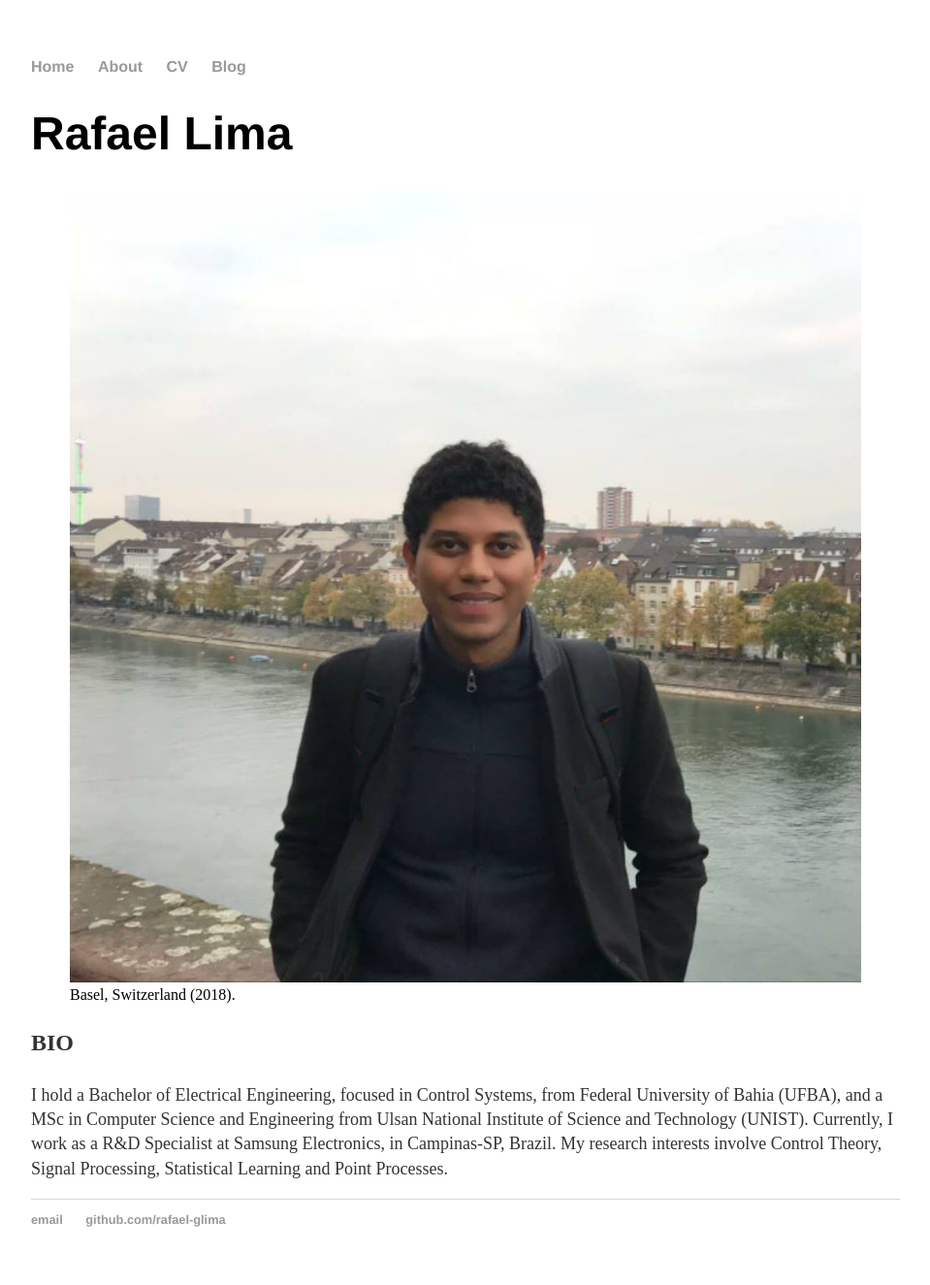
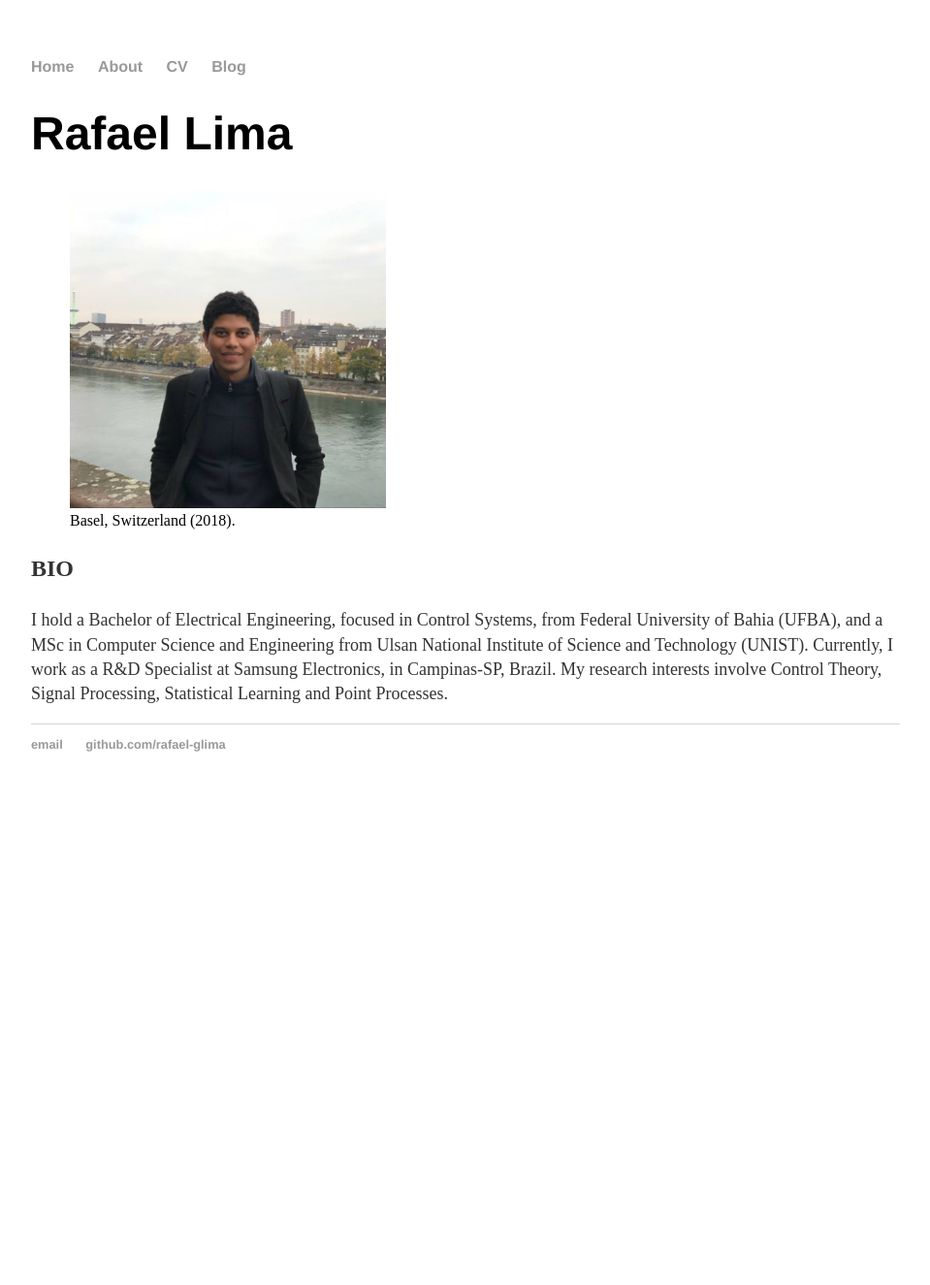
Before and after one commit to rafael-glima/rafael-glima.github.io, a Jekyll site: the page built from index.html, in a window 1280 px wide. Shown: the whole page at 97% size, without its empty margins (160-1119 px from the left). Built offline with Jekyll 4.4.1, drawn with Linux system fonts in a browser that asks for light colours; after the commit the page ends 900 px from its top, so only the background shows below that.

Commit message:
Changes in Main Page content

```diff
--- a/index.html
+++ b/index.html
@@ -5,7 +5,7 @@ title: Rafael Lima
 <div class="blurb">
 	<h1>Rafael Lima</h1>
 	<figure>
-  	<img src="Profile.jpg" alt="Trulli" style="width:100%">
+  	<img src="Profile.jpg" alt="Trulli" style="width:40%">
   	<figcaption>Basel, Switzerland (2018).</figcaption>
 	</figure>
 	<p style="font-weight: bold;">BIO</p>
```
